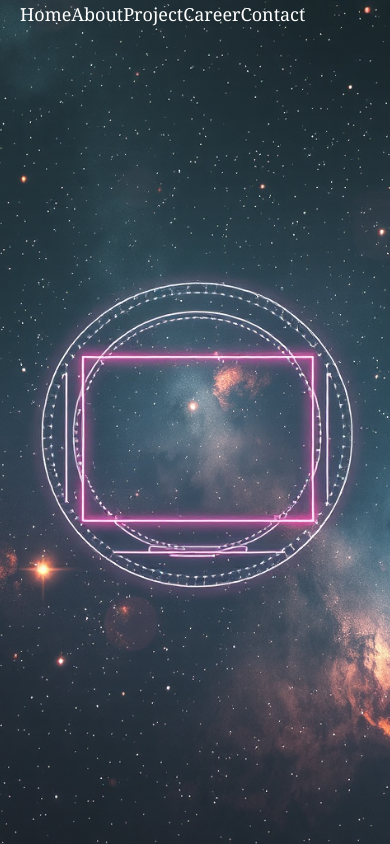
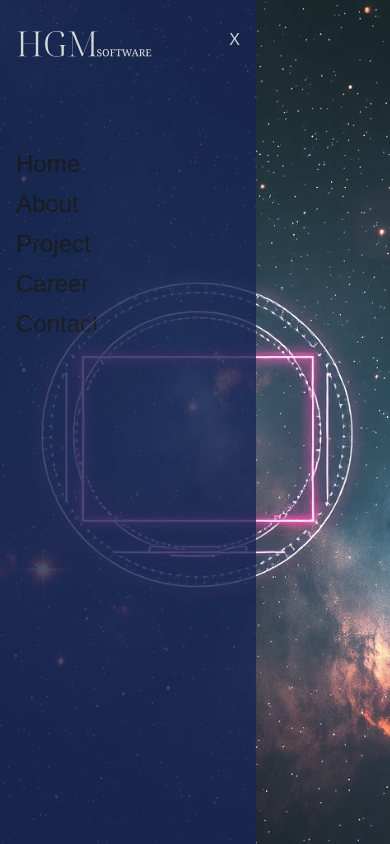
Before and after one commit to fna00/hgm, a Next.js app: page /en in a window 390 px wide. Both pictures are taken after a click on the button 38 px from the left and 50 px from the top of the page. Built offline with nearby package versions, Linux system fonts and the light colour scheme.

Commit message:
Refactor language handling in SideNav component and add close button

```diff
--- a/components/Header/SideNav/index.tsx
+++ b/components/Header/SideNav/index.tsx
@@ -1,13 +1,23 @@
+import BrandIcon from "@/icons/BrandIcon";
 import Menu from "../Menu";
 
 interface SideNavProps {
   language: string;
+  onClose: () => void;
 }
 
-export default function SideNav({ language }: SideNavProps) {
+export default function SideNav({ language, onClose }: SideNavProps) {
   return (
-    <div>
-      <Menu lang={language} className={"relative"} />
+    <div className="fixed top-0 left-0 h-full w-64 bg-blue-950 opacity-80 shadow-lg z-50 animate-slideIn">
+      <div className="container mx-auto px-4 flex justify-between">
+        <BrandIcon className={"h-20 w-36"} />
+        <button onClick={onClose} className=" top-4 right-4 text-white">
+          X
+        </button>
+      </div>
+      <div className="container mx-auto px-4 mt-16 text-2xl">
+        <Menu lang={language} className="flex flex-col space-y-2 leading-10" />
+      </div>
     </div>
   );
 }
--- a/components/Header/index.tsx
+++ b/components/Header/index.tsx
@@ -13,39 +13,43 @@ export default function Header() {
   const pathSegments = pathname.split("/").filter(Boolean);
   const lang = pathSegments[0] || "en";
 
-  const [clicked, setClicked] = useState(false);
+  const [clicked, setClicked] = useState<boolean>(false);
   console.log("clicked", clicked);
 
   const language = lang === "tr" || lang === "en" ? lang : "en";
 
   return (
+    <div>
       <div className="relative px-5 bg-transparent text-white font-medium text-lg font-serif">
         {/* lg ve üstü boyutlarda gösterilecek içerik */}
         <div className="hidden lg:grid lg:grid-cols-3">
           <a className="flex items-center gap-2" href="/">
-          <BrandIcon />
+            <BrandIcon className={"h-20 w-40"} />
           </a>
           <div className="hidden lg:flex justify-between items-center gap-10">
             <Menu
               lang={language}
-            className={"border-b-2 hover:scale-110 transition-all duration-300"}
+              className={
+                "border-b-2 hover:scale-110 transition-all duration-300"
+              }
             />
           </div>
 
           <LanguagePicker currentLang={lang} />
         </div>
+      </div>
       {/* lg ve altı boyutlarda gösterilecek içerik */}
-      <div className="lg:hidden flex justify-between items-center">
+      <div className="relative container mx-auto px-4 lg:hidden flex justify-between items-center">
         <>
           {clicked ? (
-            <SideNav language={lang} />
+            <SideNav language={lang} onClose={() => setClicked(false)} />
           ) : (
             <>
               <button onClick={() => setClicked(!clicked)} className="h-9 w-9">
                 <HamburgerIcon />
               </button>
               <a className="flex items-center gap-2" href="/">
-                <BrandIcon />
+                <BrandIcon className={"h-20 w-40"} />
               </a>
               <LanguagePicker currentLang={lang} />
             </>
--- a/icons/BrandIcon.tsx
+++ b/icons/BrandIcon.tsx
@@ -1,12 +1,10 @@
 import React from "react";
 
-// eslint-disable-next-line @typescript-eslint/no-explicit-any
-export default function BrandIcon() {
+export default function BrandIcon({ className }: { className: string }) {
   return (
     <div>
       <svg
-        width="200px"
-        height="100px "
+        className={className}
         viewBox="0 0 579 169"
         fill="none"
         xmlns="http://www.w3.org/2000/svg"
--- a/tailwind.config.ts
+++ b/tailwind.config.ts
@@ -18,6 +18,19 @@ const config: Config = {
       },
     },
     extend: {
+      keyframes: {
+        slideIn: {
+          "0%": { transform: "translateX(-100%)" },
+          "100%": { transform: "translateX(0)" },
+        },
+        slideOut: {
+          "0%": { transform: "translateX(0)" },
+          "100%": { transform: "translateX(-100%)" },
+        },
+      },
+      animation: {
+        slideIn: "slideIn 0.5s ease-out forwards",
+      },
       colors: {
         background: "var(--background)",
         foreground: "var(--foreground)",
```
Lines whose indentation alone changed are shown as unchanged.
